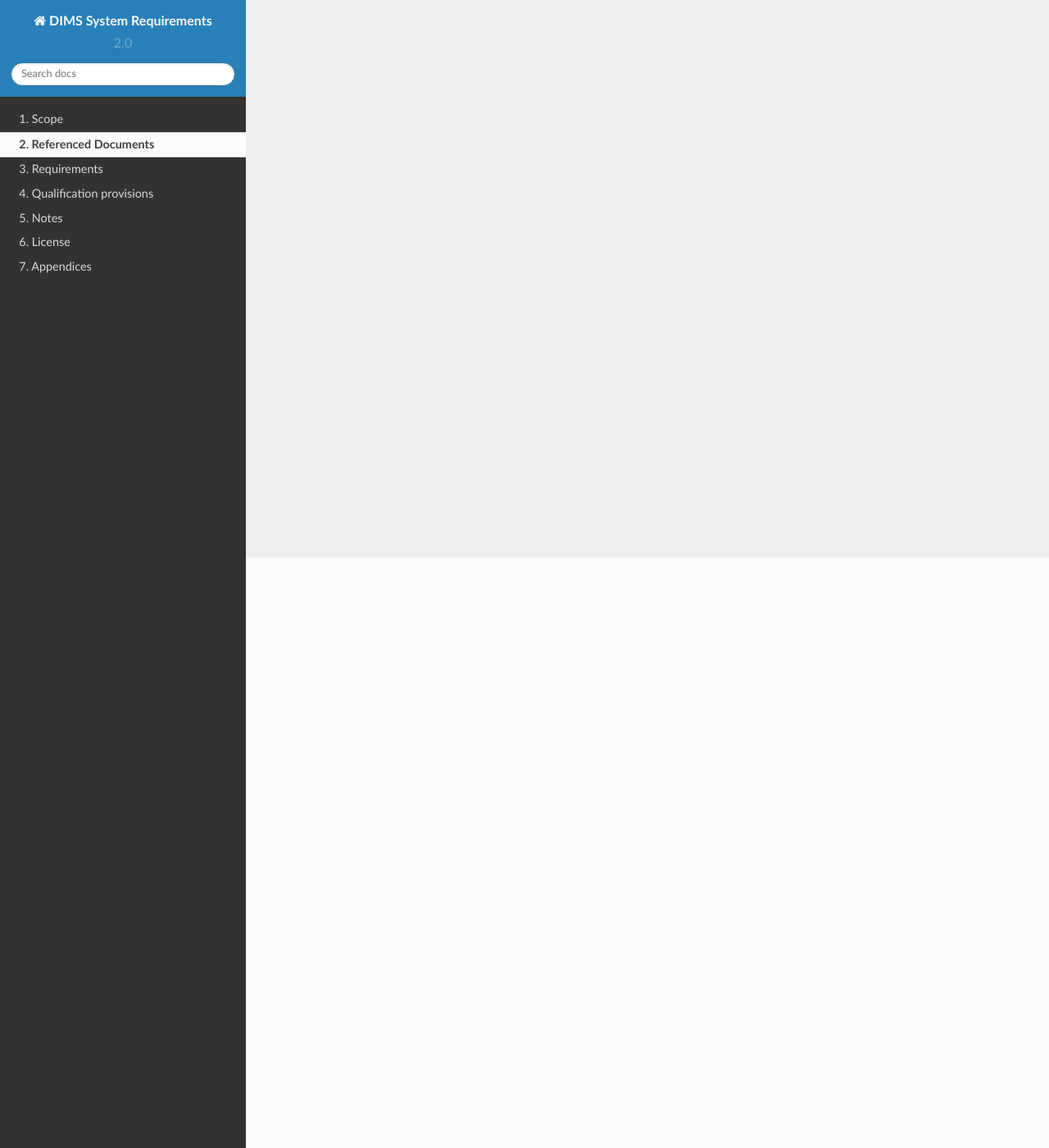
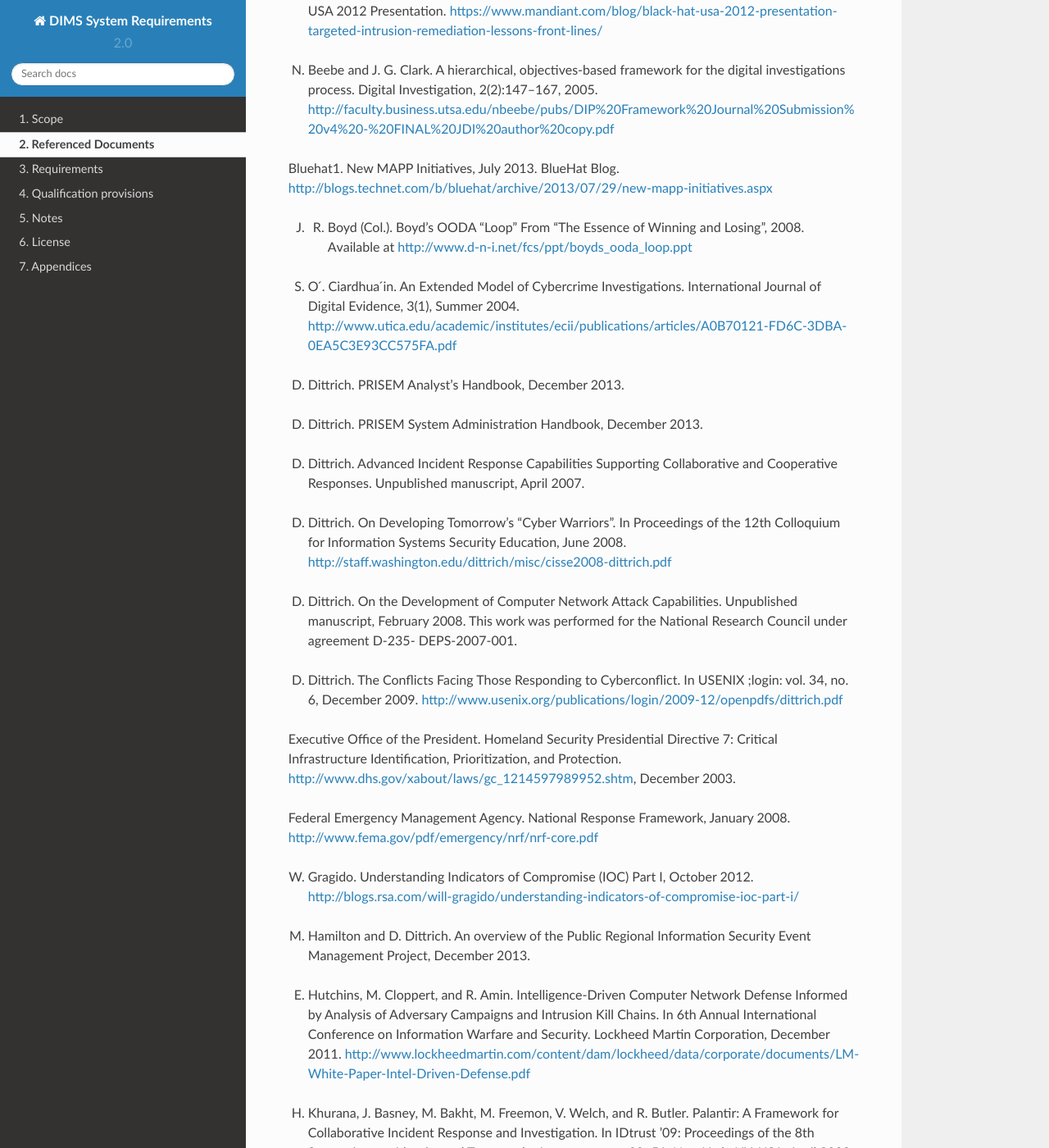
Before and after one commit to uw-dims/dims-sr, a Sphinx documentation site: the page built from source/referenceddocs.rst, in a window 1280 px wide and 1400 px high, scrolled down 720 px. Shown: the whole window at 82% size. Built offline with Sphinx 7.4.7 and the Read the Docs theme 2.0.0, drawn with Linux system fonts in a browser that asks for light colours; some of the changed text lies outside the part shown.

Commit message:
Move referenced documents from SR-OCD Word doc

```diff
--- a/source/referenceddocs.rst
+++ b/source/referenceddocs.rst
@@ -19,6 +19,64 @@ material related to tasking.
 
 + "Distributed Incident Management System (DIMS) Software System Test Plan (SSTP)," Version 1.5, May 12, 2014
 
+.. todo::
+
+   .. warning::
+
+       Fix these references...
+
+   ..
+
+..
+
+J. Aldridge. Targeted Intrusion Remediation: Lessons from the Front Lines, August 2012. Black Hat USA 2012 Presentation. https://www.mandiant.com/blog/black-hat-usa-2012-presentation-targeted-intrusion-remediation-lessons-front-lines/
+
+N. Beebe and J. G. Clark. A hierarchical, objectives-based framework for the digital investigations process. Digital Investigation, 2(2):147–167, 2005. http://faculty.business.utsa.edu/nbeebe/pubs/DIP%20Framework%20Journal%20Submission%20v4%20-%20FINAL%20JDI%20author%20copy.pdf
+
+Bluehat1. New MAPP Initiatives, July 2013. BlueHat Blog. http://blogs.technet.com/b/bluehat/archive/2013/07/29/new-mapp-initiatives.aspx
+
+J. R. Boyd (Col.). Boyd’s OODA “Loop” From “The Essence of Winning and Losing”, 2008. Available at http://www.d-n-i.net/fcs/ppt/boyds_ooda_loop.ppt
+
+S. O ́. Ciardhua ́in. An Extended Model of Cybercrime Investigations. International Journal of Digital Evidence, 3(1), Summer 2004. http://www.utica.edu/academic/institutes/ecii/publications/articles/A0B70121-FD6C-3DBA-0EA5C3E93CC575FA.pdf
+
+D. Dittrich. PRISEM Analyst’s Handbook, December 2013.
+
+D. Dittrich. PRISEM System Administration Handbook, December 2013.
+
+D. Dittrich. Advanced Incident Response Capabilities Supporting Collaborative and Cooperative Responses. Unpublished manuscript, April 2007.
+
+D. Dittrich. On Developing Tomorrow’s “Cyber Warriors”. In Proceedings of the 12th Colloquium for Information Systems Security Education, June 2008. http://staff.washington.edu/dittrich/misc/cisse2008-dittrich.pdf
+
+D. Dittrich. On the Development of Computer Network Attack Capabilities. Unpublished manuscript, February 2008. This work was performed for the National Research Council under agreement D-235- DEPS-2007-001.
+
+D. Dittrich. The Conflicts Facing Those Responding to Cyberconflict. In USENIX ;login: vol. 34, no. 6, December 2009. http://www.usenix.org/publications/login/2009-12/openpdfs/dittrich.pdf
+
+Executive Office of the President. Homeland Security Presidential Directive 7: Critical Infrastructure Identification, Prioritization, and Protection. http://www.dhs.gov/xabout/laws/gc_1214597989952.shtm, December 2003.
+
+Federal Emergency Management Agency. National Response Framework, January 2008. http://www.fema.gov/pdf/emergency/nrf/nrf-core.pdf
+
+W. Gragido. Understanding Indicators of Compromise (IOC) Part I, October 2012. http://blogs.rsa.com/will-gragido/understanding-indicators-of-compromise-ioc-part-i/
+
+M. Hamilton and D. Dittrich. An overview of the Public Regional Information Security Event Management Project, December 2013.
+
+E. Hutchins, M. Cloppert, and R. Amin. Intelligence-Driven Computer Network Defense Informed by Analysis of Adversary Campaigns and Intrusion Kill Chains. In 6th Annual International Conference on Information Warfare and Security. Lockheed Martin Corporation, December 2011. http://www.lockheedmartin.com/content/dam/lockheed/data/corporate/documents/LM-White-Paper-Intel-Driven-Defense.pdf
+
+H. Khurana, J. Basney, M. Bakht, M. Freemon, V. Welch, and R. Butler. Palantir: A Framework for Collaborative Incident Response and Investigation. In IDtrust ’09: Proceedings of the 8th Symposium on Identity and Trust on the Internet, pages 38–51, New York, NY, USA, April 2009. ACM. http://middleware.internet2.edu/idtrust/2009/papers/05-khurana-palantir.pdf
+
+R. S. C. Ieong. FORZA - Digital forensics investigation framework that incorporate legal issues. Digital Investigation, 3(Supplement-1):29–36, 2006. http://www.dfrws.org/2006/proceedings/4-Ieong.pdf
+
+Mandiant. Using Indicators of Compromise to Find Evil and Fight Crime, August 2011. http://www.us-cert.gov/GFIRST/presentations/2011/Using_Indicators_of_Compromise.pdf
+
+Mandiant. APT1: Exposing One of China’s Cyber Espionage Units, February 2013. http://intelreport.mandiant.com/Mandiant_APT1_Report.pdf
+
+Microsoft Developer Network. Chapter 3: Workflow and Process. http://msdn.microsoft.com/en-us/library/bb833024.aspx
+
+The Mitre Corporation. Standarizing Cyber Threat Intelligence Information with the Structured Threat Information eXpression (STIX), 2012. http://makingsecuritymeasurable.mitre.org/docs/STIX-Whitepaper.pdf
+
+C. Richards. Briefings - Colonel John R. Boyd, USAF, November 2009. http://www.ausairpower.net/APA-Boyd-Papers.html
+
+
+
 ..
 
 .. _MIL-STD-498: http://en.wikipedia.org/wiki/MIL-STD-498
```
